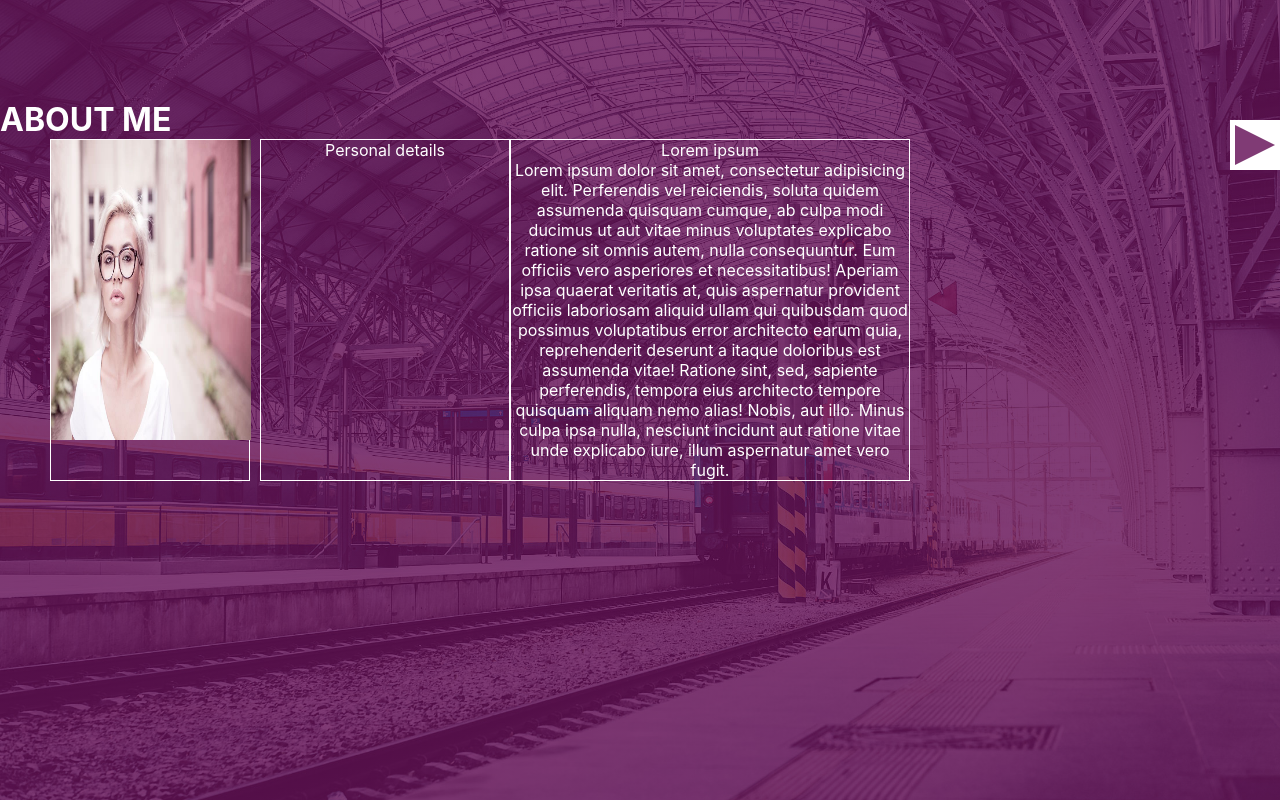
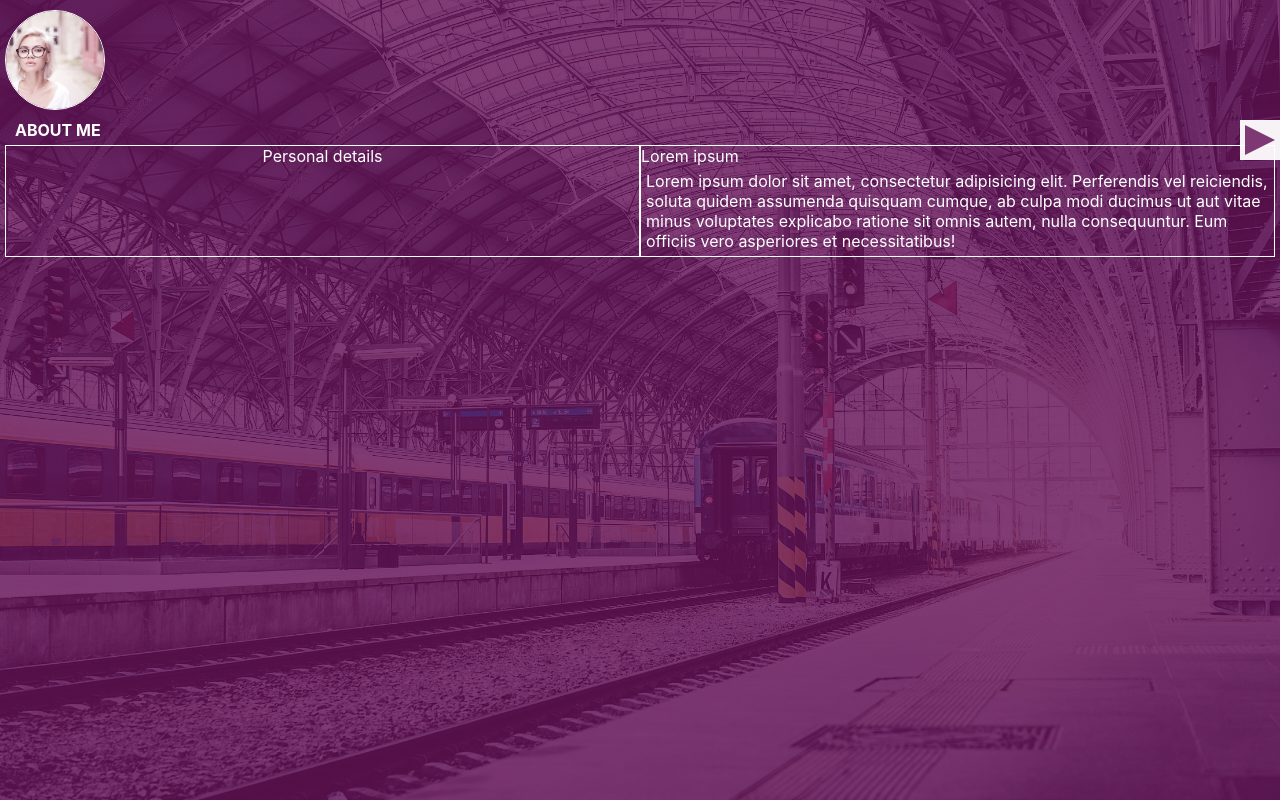
Before and after one commit to andrijaDomazet/content-writer, a React (Create React App) app: page /aboutMe in a window 1280 px wide. Built offline with nearby package versions, Linux system fonts and the light colour scheme.

Commit message:
Improving Aboout me

```diff
--- a/src/components/Menu/Menu.js
+++ b/src/components/Menu/Menu.js
@@ -20,6 +20,7 @@ export default class Menu extends Component {
         <div className="menuButton">
           <div className="menu-button" />
         </div>
+        <div className="menuBackground">
           <div className="links">
             {menuOptions.map((option, index) => {
               return (
@@ -28,6 +29,7 @@ export default class Menu extends Component {
                 </div>
               );
             })}
+          </div>
         </div>
       </div>
     );
--- a/src/components/Menu/Menu.scss
+++ b/src/components/Menu/Menu.scss
@@ -1,46 +1,56 @@
 .menu {
   position: fixed;
   display: flex;
-  right: -320px;
-  top: 15vh;
+  right: -200px;
+  // top: 15vh;
+  animation: closeMenu 1s ease-out;
 
   .menuButton {
-    width: 50px;
-    height: 50px;
-    background: white;
+    margin-top: 15vh;
+    width: 40px;
+    height: 40px;
+    background: rgba(255, 255, 255, 0.95);
     border-right: none;
+    cursor: pointer;
 
     .menu-button {
-      width: 40px;
-      height: 40px;
+      width: 30px;
+      height: 30px;
       clip-path: polygon(100% 50%, 0 0, 0 100%);
       background: rgba(97, 11, 83, 0.8);
-      cursor: pointer;
       margin: 5px;
     }
+  }
+  .menuBackground {
+    // position: absolute;
+    top: -15vh;
+    height: 100vh;
+    background: rgba(255, 255, 255, 0.95);
   }
   .links {
     display: flex;
     flex-direction: column;
     text-align: left;
-    border: 1px solid white;
-    border-right: none;
-    background: rgba(0, 0, 0, 0.082);
-    width: 320px;
+    // border: 1px solid white;
+    // border-right: none;
+    // background: rgba(0, 0, 0, 0.082);
+    margin-top: 15vh;
+    width: 200px;
 
     .link-div {
-      border: 0.1px solid white;
+      // border: 0.1px solid white;
       width: 100%;
-      margin: 15px 25px;
+      margin: 15px 15px;
       height: 25px;
 
       a {
         position: absolute;
         color: white;
+        color: rgba(97, 11, 83, 0.8);
         text-transform: uppercase;
         text-decoration: none;
-        font-size: 2.5em;
-        margin-top: -20px;
+        font-size: 1em;
+        margin-top: -10px;
         margin-left: 15px;
       }
     }
@@ -53,9 +63,17 @@
 
 @keyframes openMenu {
   from {
-    right: -350px;
+    right: -200px;
   }
   to {
     right: 0px;
   }
 }
+@keyframes closeMenu {
+  from {
+    right: 0px;
+  }
+  to {
+    right: -200px;
+  }
+}
--- a/src/containers/AboutMe/AboutMe.js
+++ b/src/containers/AboutMe/AboutMe.js
@@ -5,11 +5,11 @@ import Slika from "../../girl.jpg";
 export default function AboutMe() {
   return (
     <div className="aboutMe">
+      <div className="picture">
+        <img src={Slika} alt="" />
+      </div>
       <h3>About me</h3>
-      <div style={{ display: "flex" }}>
-        <div className="picture">
-          <img src={Slika} alt="" />
-        </div>
+      <div className="details">
         <div className="personalDetails">Personal details</div>
         <div className="lorem">
           Lorem ipsum
@@ -18,14 +18,7 @@ export default function AboutMe() {
             Perferendis vel reiciendis, soluta quidem assumenda quisquam cumque,
             ab culpa modi ducimus ut aut vitae minus voluptates explicabo
             ratione sit omnis autem, nulla consequuntur. Eum officiis vero
-            asperiores et necessitatibus! Aperiam ipsa quaerat veritatis at,
-            quis aspernatur provident officiis laboriosam aliquid ullam qui
-            quibusdam quod possimus voluptatibus error architecto earum quia,
-            reprehenderit deserunt a itaque doloribus est assumenda vitae!
-            Ratione sint, sed, sapiente perferendis, tempora eius architecto
-            tempore quisquam aliquam nemo alias! Nobis, aut illo. Minus culpa
-            ipsa nulla, nesciunt incidunt aut ratione vitae unde explicabo iure,
-            illum aspernatur amet vero fugit.
+            asperiores et necessitatibus!
           </p>
         </div>
       </div>
--- a/src/containers/AboutMe/AboutMe.scss
+++ b/src/containers/AboutMe/AboutMe.scss
@@ -1,26 +1,42 @@
 .aboutMe {
-  h3 {
-    text-align: left;
-    padding-top: 100px;
-    text-transform: uppercase;
-    font-size: 2em;
-  }
+  display: inline-block;
+  width: 100%;
+
   .picture {
-    margin-left: 50px;
+    border-radius: 50%;
+    margin-left: 5px;
+    margin-top: 10px;
     border: 1px solid white;
-    width: 200px;
-    margin-right: 10px;
+    width: 100px;
+    height: 100px;
+    overflow: hidden;
     img {
-      width: 200px;
-      height: 300px;
+      width: 100px;
+      height: 100px;
+      object-fit: cover;
     }
   }
-  .personalDetails {
-    min-width: 250px;
-    border: 1px solid white;
+  h3 {
+    margin-top: 10px;
+    margin-left: 15px;
+    text-align: left;
+    text-transform: uppercase;
   }
-  .lorem {
-    max-width: 400px;
-    border: 1px solid white;
+  .details {
+    display: flex;
+    margin: 5px;
+
+    .personalDetails {
+      flex: 1;
+      border: 1px solid white;
+    }
+    .lorem {
+      flex: 1;
+      border: 1px solid white;
+      text-align: left;
+      p {
+        margin: 5px;
+      }
+    }
   }
 }
--- a/src/containers/Home/Home.scss
+++ b/src/containers/Home/Home.scss
@@ -3,7 +3,6 @@
   bottom: 10%;
   width: 100%;
   margin: 0 auto;
-  // left: 20%;
   h3 {
     text-transform: capitalize;
     font-size: 4em;
```
Lines whose indentation alone changed are shown as unchanged.
